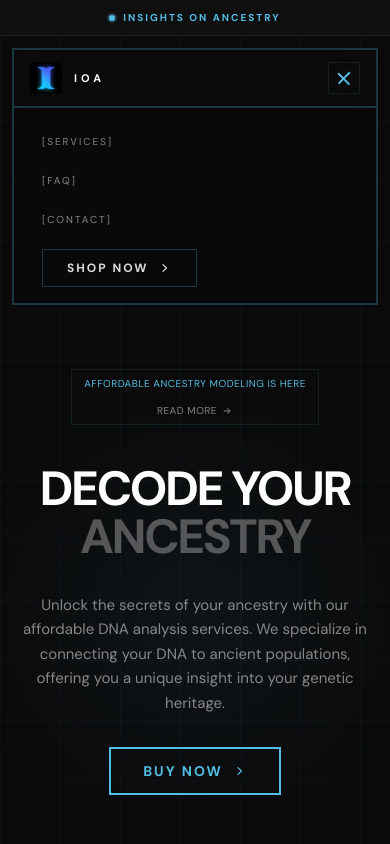
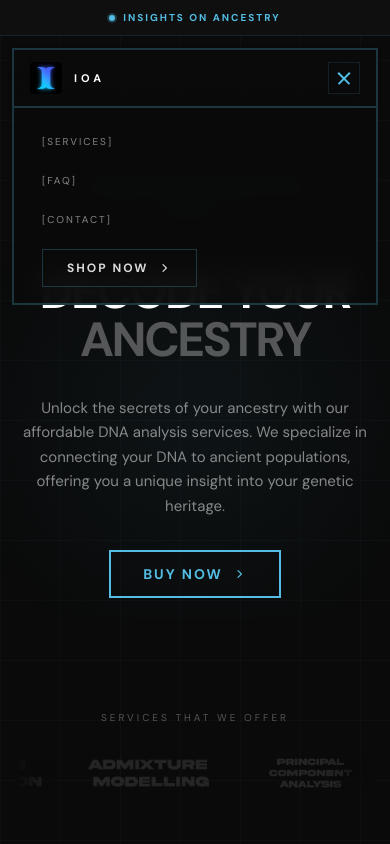
Before and after one commit to insightsonancestry/home, a Next.js app: page / in a window 390 px wide. Both pictures are taken after a click on the button "Toggle menu". Shown: the top 844 px of the page. Built offline with nearby package versions, Linux system fonts and the light colour scheme.

Commit message:
fixed the hamburger menu

```diff
--- a/src/components/Navbar.tsx
+++ b/src/components/Navbar.tsx
@@ -12,7 +12,7 @@ const HamburgerIcon = ({ isOpen, toggle }: { isOpen: boolean; toggle: () => void
     aria-label="Toggle menu"
   >
     <motion.span
-      animate={isOpen ? { rotate: 45, y: 7 } : { rotate: 0, y: 0 }}
+      animate={isOpen ? { rotate: 45, y: 6.5 } : { rotate: 0, y: 0 }}
       transition={{ duration: 0.3 }}
       className="block w-4 h-[1.5px] bg-[var(--accent)]"
     />
@@ -22,7 +22,7 @@ const HamburgerIcon = ({ isOpen, toggle }: { isOpen: boolean; toggle: () => void
       className="block w-4 h-[1.5px] bg-[var(--accent)]"
     />
     <motion.span
-      animate={isOpen ? { rotate: -45, y: -7 } : { rotate: 0, y: 0 }}
+      animate={isOpen ? { rotate: -45, y: -6.5 } : { rotate: 0, y: 0 }}
       transition={{ duration: 0.3 }}
       className="block w-4 h-[1.5px] bg-[var(--accent)]"
     />
@@ -68,7 +68,7 @@ export const Navbar = () => {
   const closeMenu = () => setIsOpen(false);
 
   return (
-    <div className="sticky top-0 z-50">
+    <div className="sticky top-0 z-50 relative">
       <div className="px-3 sm:px-6 pt-3">
         <motion.header
           initial={{ opacity: 0 }}
@@ -110,7 +110,7 @@ export const Navbar = () => {
         </motion.header>
       </div>
 
-      {/* Mobile menu — outside the bordered header so it's never clipped */}
+      {/* Mobile menu — absolutely positioned so it overlays content without scrolling */}
       <AnimatePresence>
         {isOpen && (
           <motion.div
@@ -118,7 +118,7 @@ export const Navbar = () => {
             initial="closed"
             animate="open"
             exit="closed"
-            className="sm:hidden overflow-hidden mx-3 border-x-2 border-b-2 backdrop-blur-md"
+            className="sm:hidden overflow-hidden mx-3 border-x-2 border-b-2 backdrop-blur-md absolute left-0 right-0"
             style={{
               borderColor: 'var(--border-strong)',
               background: 'rgba(10,10,10,0.95)',
```
